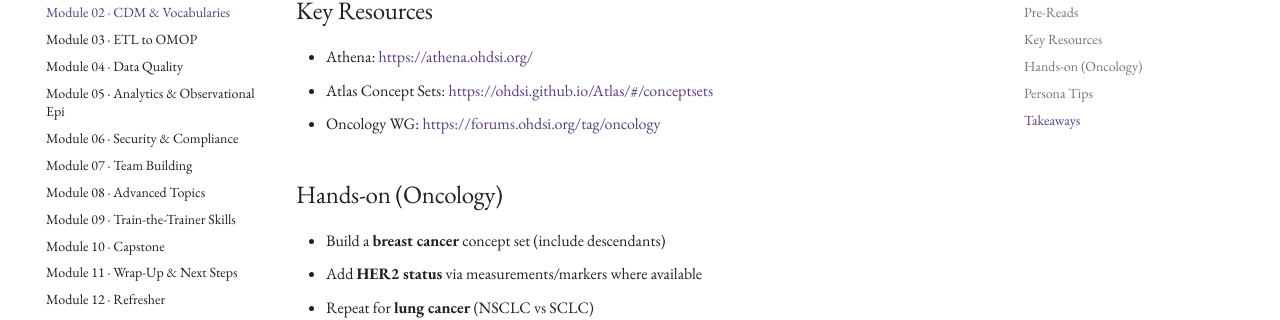
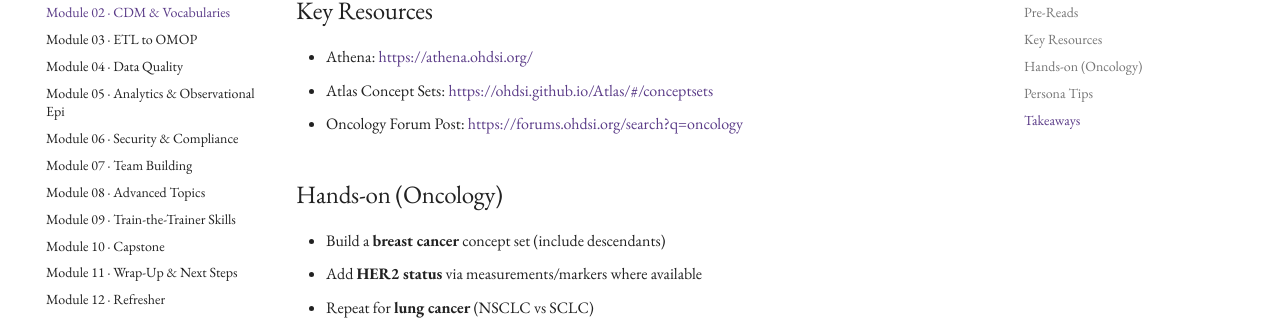
Before and after one commit to BoyceLab/OHDSITrainTheTrainer-EPILEPSY, an MkDocs documentation site: the page built from docs/modules/module-02-cdm-vocabularies.md, in a window 1280 px wide and 900 px high, scrolled down 665 px. Shown: the part 198-518 px from the top of the window. Built offline with MkDocs 1.6.1 and Material for MkDocs 9.7.7, drawn with Linux system fonts in a browser that asks for light colours.

Commit message:
Update module-02-cdm-vocabularies.md

```diff
--- a/docs/modules/module-02-cdm-vocabularies.md
+++ b/docs/modules/module-02-cdm-vocabularies.md
@@ -17,7 +17,7 @@
 ## Key Resources
 - Athena: <https://athena.ohdsi.org/>
 - Atlas Concept Sets: <https://ohdsi.github.io/Atlas/#/conceptsets>
-- Oncology WG: <https://forums.ohdsi.org/tag/oncology>
+- Oncology Forum Post: <https://forums.ohdsi.org/search?q=oncology>
 
 ## Hands-on (Oncology)
 - Build a **breast cancer** concept set (include descendants)
```
